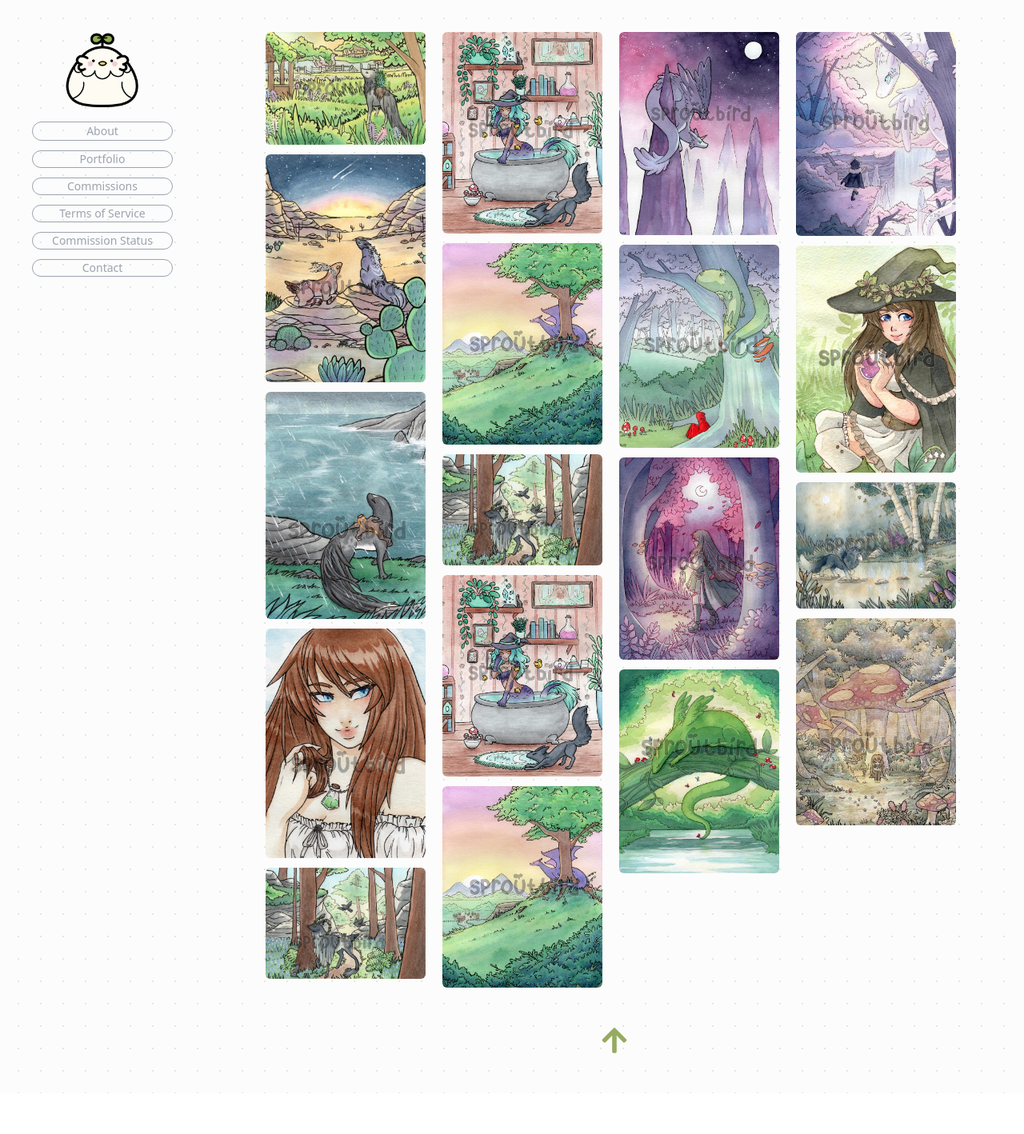
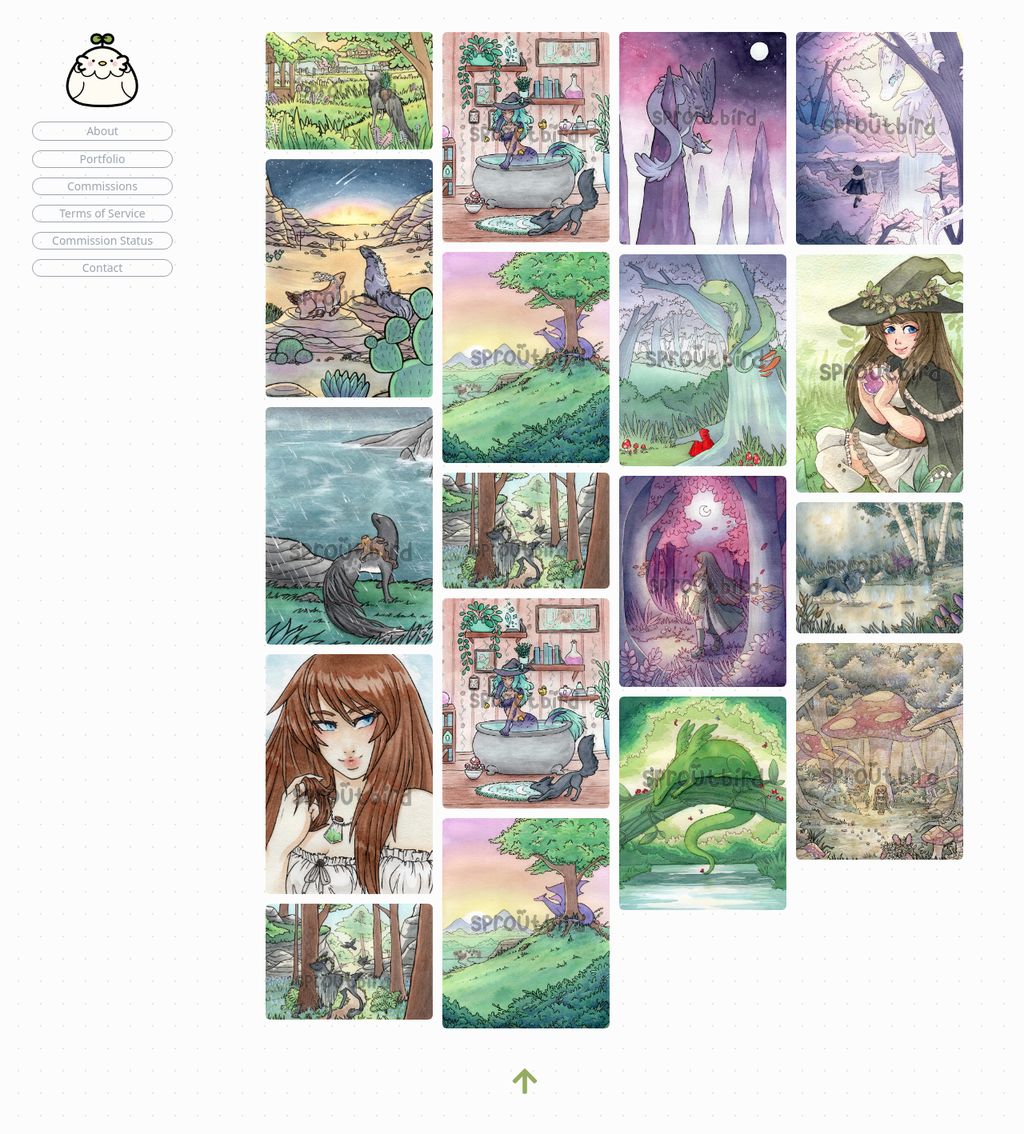
Before and after one commit to MDaud32/the-cakeguy, a Next.js app: page /Portfolio in a window 1280 px wide. Shown: the whole page at 80% size. Before the commit the page ends 1367 px from the top, so only its background shows below. Built offline with nearby package versions, Linux system fonts and the light colour scheme.

Commit message:
adding images to portfolio

```diff
--- a/pages/Portfolio.jsx
+++ b/pages/Portfolio.jsx
@@ -5,6 +5,7 @@ import { Dialog, Transition } from "@headlessui/react";
 import { Fragment, useState } from "react";
 import { Carousel } from "react-responsive-carousel";
 import { MdNavigateBefore, MdNavigateNext } from "react-icons/md";
+import { AiOutlineClose } from "react-icons/ai";
 
 const Portfolio = () => {
   let [isOpen, setIsOpen] = useState(false);
@@ -113,147 +114,147 @@ const Portfolio = () => {
         <Image
           src={"/images/image1.jpg"}
           onClick={Img1}
-          width={200}
+          width={300}
           height={200}
           alt="img gallery"
-          className=" rounded-md transition-transform duration-500 transform-gpu hover:scale-105"
+          className=" rounded-md object-cover w-full sm:w-[300px] transition-transform duration-500 transform-gpu hover:scale-105"
         />
 
         <Image
           src={"/images/image2.jpg"}
           onClick={Img2}
-          width={200}
+          width={300}
           height={200}
           alt="img gallery"
-          className=" rounded-md transition-transform duration-500 transform-gpu hover:scale-105"
+          className=" rounded-md object-cover w-full sm:w-[300px] transition-transform duration-500 transform-gpu hover:scale-105"
         />
         <Image
           src={"/images/image3.jpg"}
           onClick={Img3}
-          width={200}
+          width={300}
           height={200}
           alt="img gallery"
-          className=" rounded-md transition-transform duration-500 transform-gpu hover:scale-105"
+          className=" rounded-md object-cover w-full sm:w-[300px] transition-transform duration-500 transform-gpu hover:scale-105"
         />
         <Image
           onClick={Img4}
           src={"/images/image4.jpg"}
           alt="img gallery"
-          width={200}
+          width={300}
           height={200}
-          className=" rounded-md transition-transform duration-500 transform-gpu hover:scale-105"
+          className=" rounded-md object-cover w-full sm:w-[300px] transition-transform duration-500 transform-gpu hover:scale-105"
         />
         <Image
           onClick={Img5}
           src={"/images/image5.jpg"}
           alt="img gallery"
-          width={200}
+          width={300}
           height={200}
-          className=" rounded-md transition-transform duration-500 transform-gpu hover:scale-105"
+          className=" rounded-md object-cover w-full sm:w-[300px] transition-transform duration-500 transform-gpu hover:scale-105"
         />
         <Image
           onClick={Img6}
           src={"/images/image6.jpg"}
           alt="img gallery"
-          width={200}
+          width={300}
           height={200}
-          className=" rounded-md transition-transform duration-500 transform-gpu hover:scale-105"
+          className=" rounded-md object-cover w-full sm:w-[300px] transition-transform duration-500 transform-gpu hover:scale-105"
         />
         <Image
           onClick={Img7}
           src={"/images/image7.jpg"}
           alt="img gallery"
-          width={200}
+          width={300}
           height={200}
-          className=" rounded-md transition-transform duration-500 transform-gpu hover:scale-105"
+          className=" rounded-md object-cover w-full sm:w-[300px] transition-transform duration-500 transform-gpu hover:scale-105"
         />
         <Image
           onClick={Img8}
           src={"/images/image8.jpg"}
           alt="img gallery"
-          width={200}
+          width={300}
           height={200}
-          className=" rounded-md transition-transform duration-500 transform-gpu hover:scale-105"
+          className=" rounded-md object-cover w-full sm:w-[300px] transition-transform duration-500 transform-gpu hover:scale-105"
         />
         <Image
           onClick={Img9}
           src={"/images/image9.jpg"}
           alt="img gallery"
-          width={200}
+          width={300}
           height={200}
-          className=" rounded-md transition-transform duration-500 transform-gpu hover:scale-105"
+          className=" rounded-md object-cover w-full sm:w-[300px] transition-transform duration-500 transform-gpu hover:scale-105"
         />
         <Image
           onClick={Img10}
           src={"/images/image10.jpg"}
           alt="img gallery"
-          width={200}
+          width={300}
           height={200}
-          className=" rounded-md transition-transform duration-500 transform-gpu hover:scale-105"
+          className=" rounded-md object-cover w-full sm:w-[300px] transition-transform duration-500 transform-gpu hover:scale-105"
         />
         <Image
           onClick={Img11}
           src={"/images/image11.jpg"}
           alt="img gallery"
-          width={200}
+          width={300}
           height={200}
-          className=" rounded-md transition-transform duration-500 transform-gpu hover:scale-105"
+          className=" rounded-md object-cover w-full sm:w-[300px] transition-transform duration-500 transform-gpu hover:scale-105"
         />
         <Image
           onClick={Img12}
           src={"/images/image12.jpg"}
           alt="img gallery"
-          width={200}
+          width={300}
           height={200}
-          className=" rounded-md transition-transform duration-500 transform-gpu hover:scale-105"
+          className=" rounded-md object-cover w-full sm:w-[300px] transition-transform duration-500 transform-gpu hover:scale-105"
         />
         <Image
           onClick={Img13}
           src={"/images/image13.jpg"}
           alt="img gallery"
-          width={200}
+          width={300}
           height={200}
-          className=" rounded-md transition-transform duration-500 transform-gpu hover:scale-105"
+          className=" rounded-md object-cover w-full sm:w-[300px] transition-transform duration-500 transform-gpu hover:scale-105"
         />
         <Image
           onClick={Img14}
           src={"/images/image14.jpg"}
           alt="img gallery"
-          width={200}
+          width={300}
           height={200}
-          className=" rounded-md transition-transform duration-500 transform-gpu hover:scale-105"
+          className=" rounded-md object-cover w-full sm:w-[300px] transition-transform duration-500 transform-gpu hover:scale-105"
         />
         <Image
           onClick={Img15}
           src={"/images/image15.jpg"}
           alt="img gallery"
-          width={200}
+          width={300}
           height={200}
-          className=" rounded-md transition-transform duration-500 transform-gpu hover:scale-105"
+          className=" rounded-md object-cover w-full sm:w-[300px] transition-transform duration-500 transform-gpu hover:scale-105"
         />
         <Image
           onClick={Img16}
           src={"/images/image16.jpg"}
           alt="img gallery"
-          width={200}
+          width={300}
           height={200}
-          className=" rounded-md transition-transform duration-500 transform-gpu hover:scale-105"
+          className=" rounded-md object-cover w-full sm:w-[300px] transition-transform duration-500 transform-gpu hover:scale-105"
         />
         <Image
           onClick={Img17}
           src={"/images/image17.jpg"}
           alt="img gallery"
-          width={200}
+          width={300}
           height={200}
-          className=" rounded-md transition-transform duration-500 transform-gpu hover:scale-105"
+          className=" rounded-md object-cover w-full sm:w-[300px] transition-transform duration-500 transform-gpu hover:scale-105"
         />
         <Image
           onClick={Img18}
           src={"/images/image18.jpg"}
           alt="img gallery"
-          width={200}
+          width={300}
           height={200}
-          className=" rounded-md transition-transform duration-500 transform-gpu hover:scale-105"
+          className=" rounded-md object-cover w-full sm:w-[300px] transition-transform duration-500 transform-gpu hover:scale-105"
         />
       </div>
       <>
@@ -271,7 +272,7 @@ const Portfolio = () => {
             </Transition.Child> */}
 
             <div className="fixed inset-0 overflow-y-auto">
-              <div className="flex min-h-full items-center justify-center p-4 text-center">
+              <div className="flex min-h-full items-center justify-center  text-center">
                 <Transition.Child
                   as={Fragment}
                   enter="ease-out duration-300"
@@ -280,35 +281,39 @@ const Portfolio = () => {
                   leave="ease-in duration-200"
                   leaveFrom="opacity-100 scale-100"
                   leaveTo="opacity-0 scale-95">
-                  <Dialog.Panel className="w-full transform overflow-hidden rounded-2xl bg-black/50 p-2 text-left align-middle shadow-xl transition-all">
+                  <Dialog.Panel className="w-full  h-screen transform overflow-hidden bg-black/50 text-left align-middle shadow-xl transition-all ">
+                    <button
+                      onClick={() => setIsOpen(false)}
+                      className="text-white text-4xl flex ml-auto p-10">
+                      <AiOutlineClose />
+                    </button>
+                    <div className={"flex justify-between"}>
+                      <button
+                        disabled={prevDisabled}
+                        onClick={switchPrev}
+                        className={""}>
+                        <MdNavigateBefore size={"32"} />
+                      </button>
                       <Carousel
                         showThumbs={false}
                         className="flex flex-row relative ">
                         <div className="flex flex-row justify-center">
-                        <button
-                          disabled={prevDisabled}
-                          onClick={switchPrev}
-                          className={
-                            "hover:bg-black/60 disabled:bg-gray-100 py-4 px-2 absolute text-3xl mr-[22rem] mt-[13rem]"
-                          }>
-                          <MdNavigateBefore />
-                        </button>
                           <Image
                             src={`/images/image${image}.jpg`}
                             width={400}
                             height={200}
+                            className={"object-cover w-[700px] h-[500px]"}
                             alt="green iguana"
                           />
+                        </div>
+                      </Carousel>
                       <button
                         disabled={nextDisabled}
-                          className={
-                            "hover:bg-black/60 py-4 px-2 disabled:bg-gray-100 absolute text-3xl ml-[22rem] mt-[13rem]"
-                          }
+                        className={""}
                         onClick={switchNext}>
-                          <MdNavigateNext />
+                        <MdNavigateNext size={"32"} />
                       </button>
                     </div>
-                    </Carousel>
                   </Dialog.Panel>
                 </Transition.Child>
               </div>
@@ -316,7 +321,9 @@ const Portfolio = () => {
           </Dialog>
         </Transition>
       </>
+      <div className="md:-ml-56">
         <ScrollButton />
+      </div>{" "}
     </div>
   );
 };
```
Lines whose indentation alone changed are shown as unchanged.
